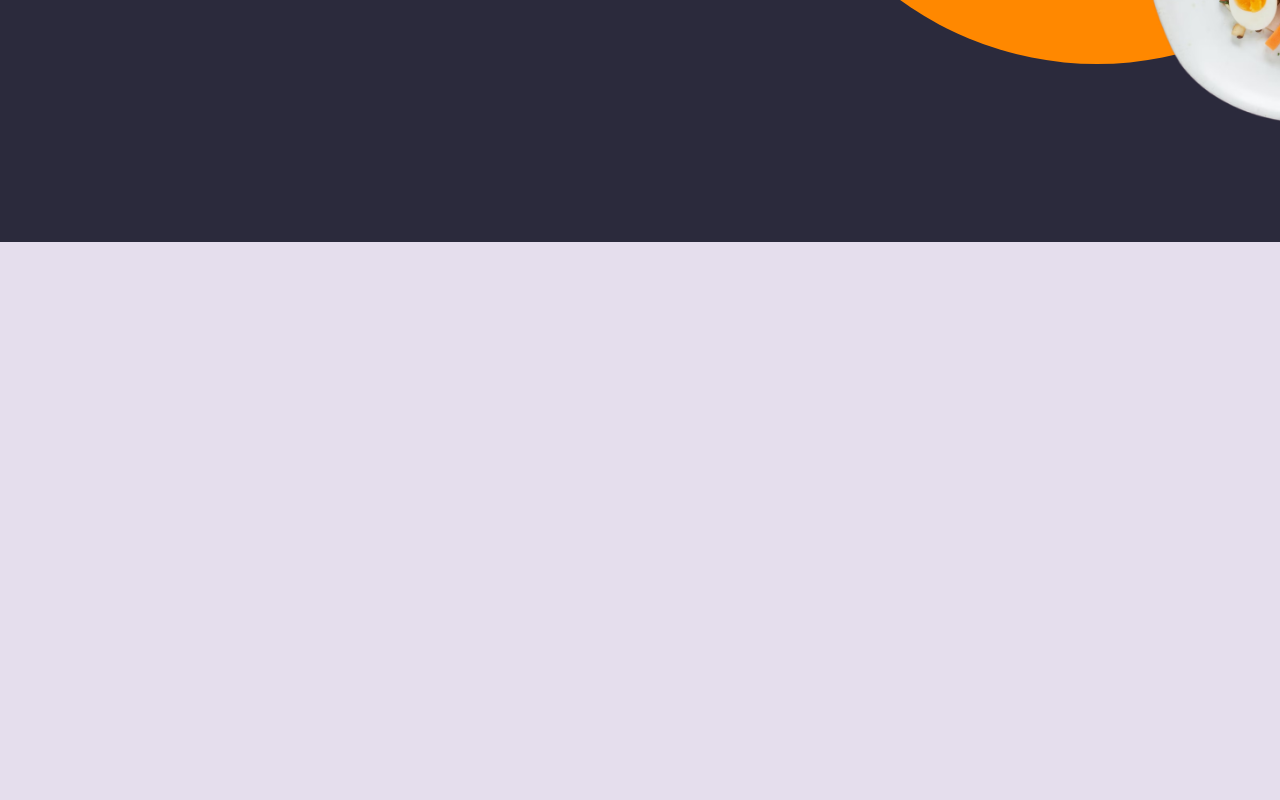
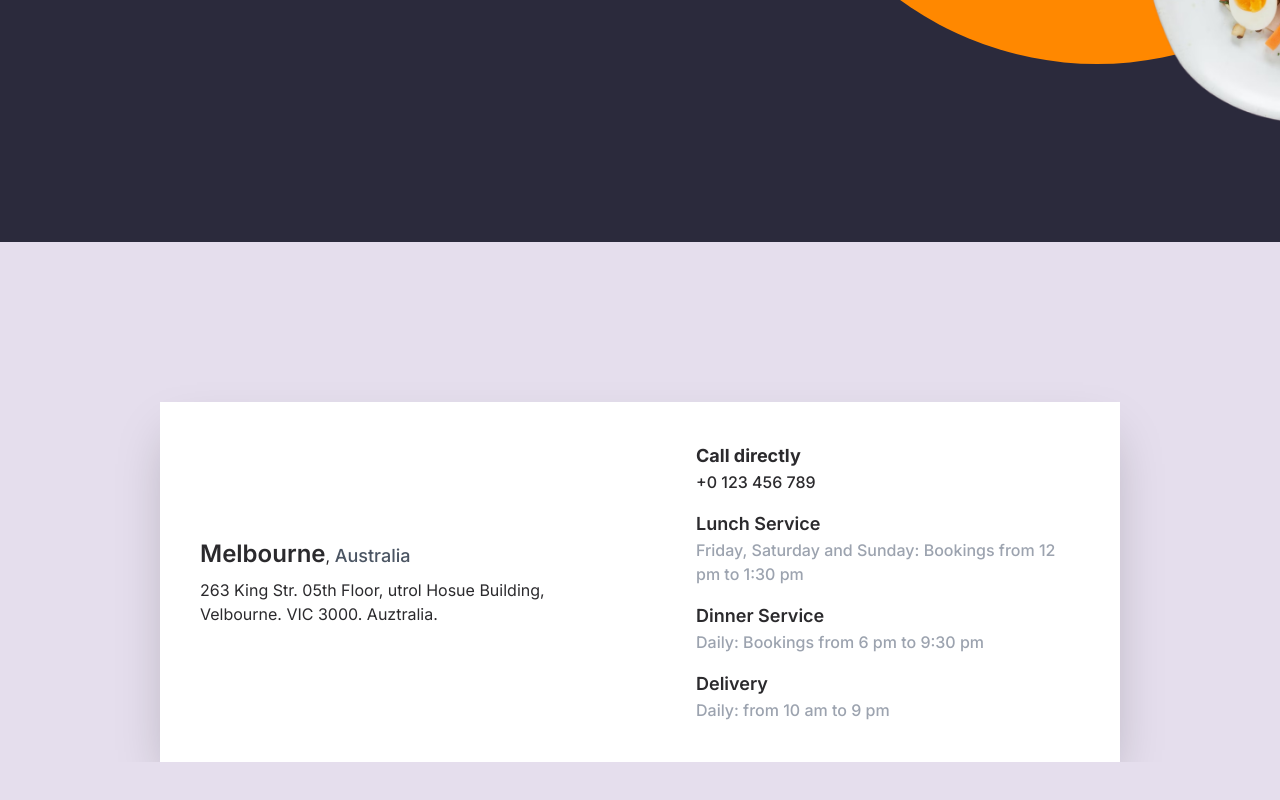
Before and after one commit to Jeetjyoti-Deka/TastyBites, a Next.js app: page / in a window 1280 px wide. Shown: the part 478-1278 px from the top of the page. Built offline with nearby package versions, Linux system fonts and the light colour scheme.

Commit message:
Details section setup

```diff
--- a/app/page.tsx
+++ b/app/page.tsx
@@ -1,9 +1,11 @@
+import Details from "@/components/Details";
 import Hero from "@/components/Hero";
 
 export default function Home() {
   return (
     <div>
       <Hero />
+      <Details />
     </div>
   );
 }
--- /dev/null
+++ b/components/Details.tsx
@@ -0,0 +1,43 @@
+const Details = () => {
+  return (
+    <div className="max-container">
+      <div className="flex flex-col gap-4 text-center md:text-left md:flex-row justify-center bg-white px-10 py-10 max-w-[60rem] mx-auto shadow-2xl">
+        <div className="flex-1 md:self-center">
+          <h3 className="mb-2">
+            <span className="font-semibold text-2xl">Melbourne</span>,{" "}
+            <span className="font-medium text-lg text-gray-600">Australia</span>
+          </h3>
+          <p className="md:max-w-sm">
+            263 King Str. 05th Floor, utrol Hosue Building, Velbourne. VIC 3000.
+            Auztralia.
+          </p>
+        </div>
+        <div className="flex-1 flex flex-col gap-4 md:max-w-sm ">
+          <div>
+            <h4 className="font-bold text-lg">Call directly</h4>
+            <p className="font-medium">+0 123 456 789</p>
+          </div>
+          <div>
+            <h4 className="font-semibold text-lg">Lunch Service</h4>
+            <p className="font-medium text-gray-400">
+              Friday, Saturday and Sunday: Bookings from 12 pm to 1:30 pm
+            </p>
+          </div>
+          <div>
+            <h4 className="font-semibold text-lg">Dinner Service</h4>
+            <p className="font-medium text-gray-400">
+              Daily: Bookings from 6 pm to 9:30 pm
+            </p>
+          </div>
+          <div>
+            <h4 className="font-semibold text-lg">Delivery</h4>
+            <p className="font-medium text-gray-400">
+              Daily: from 10 am to 9 pm
+            </p>
+          </div>
+        </div>
+      </div>
+    </div>
+  );
+};
+export default Details;
```
